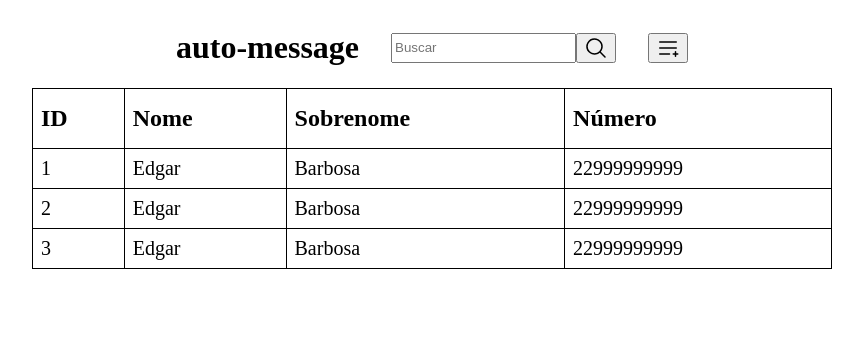
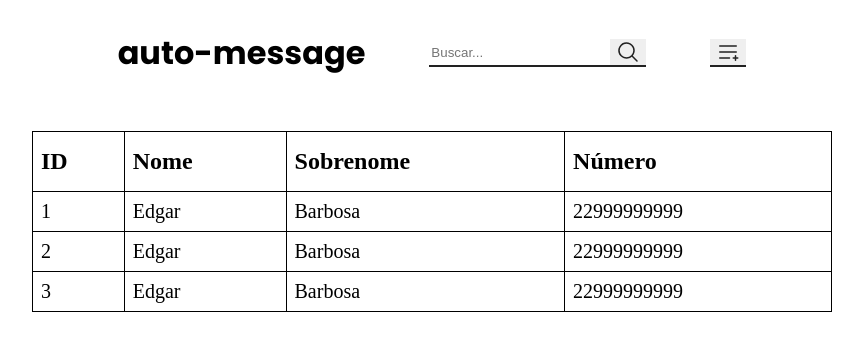
Before and after one commit to edgarfbarbosa/CRUD, a React (Vite) app: page / in a window 1280 px wide. Shown: the top 350 px of the page, without its empty margins (208-1071 px from the left). Built offline with nearby package versions, Linux system fonts and the light colour scheme.

Commit message:
styles(Header): Pequenas alterações realizadas

```diff
--- a/src/components/Header/Header.module.css
+++ b/src/components/Header/Header.module.css
@@ -1,16 +1,35 @@
-.header {
+.header__container {
   align-items: center;
   display: flex;
   flex-direction: row;
-  gap: 2rem;
+  gap: 4rem;
   justify-content: center;
+  margin-bottom: 2rem;
 }
 
-.header div {
+.header__title {
+  font-family: var(--font);
+  font-size: 2rem;
+}
+
+.header__container div {
   display: flex;
 }
 
-.button {
+.header__input {
+  background: transparent;
+  border: none;
+  border-bottom: 2px solid #222;
+}
+
+.header__input:focus {
+  outline: none;
+}
+
+.header__btn {
+  border: none;
+  border-bottom: 2px solid #222;
+  color: #222;
   cursor: pointer;
   line-height: 0;
 }
--- a/src/components/Header/index.jsx
+++ b/src/components/Header/index.jsx
@@ -1,6 +1,6 @@
 import styles from './Header.module.css'
+import { ListPlus, MagnifyingGlass } from "@phosphor-icons/react"
 
-import { ListPlus, MagnifyingGlass } from "@phosphor-icons/react"
 import { useState } from "react"
 
 import { Modal } from "../Modal"
@@ -9,21 +9,21 @@ export function Header() {
   const [openModal, setOpenModal] = useState(false)
 
   return (
-    <header className={styles.header}>
+    <header className={styles.header__container}>
       <div>
-        <h1>auto-message</h1>
+        <h1 className={styles.header__title}>auto-message</h1>
       </div>
 
       <div>
         <label htmlFor="name"></label>
-        <input id="name" type="text" placeholder="Buscar" />
-        <button className={styles.button} title="Buscar...">
+        <input className={styles.header__input} id="name" type="text" placeholder="Buscar..." />
+        <button className={styles.header__btn} title="Buscar...">
           <MagnifyingGlass size={24} />
         </button>
       </div>
 
       <div>
-        <button className={styles.button} title="Realizar agendamento..." onClick={() => setOpenModal(true)}>
+        <button className={styles.header__btn} title="Realizar agendamento..." onClick={() => setOpenModal(true)}>
           <ListPlus size={24} />
         </button>
       </div>
```
